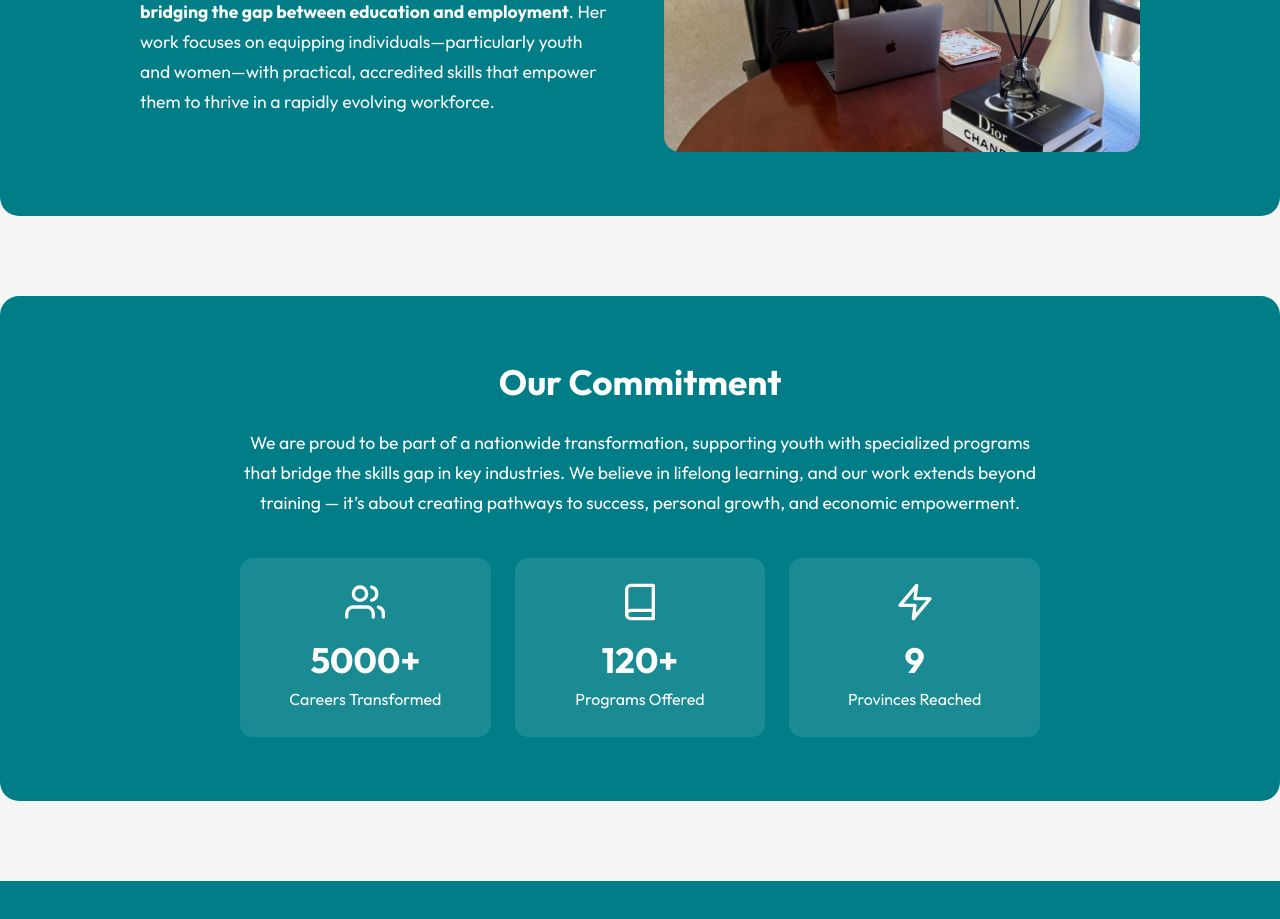
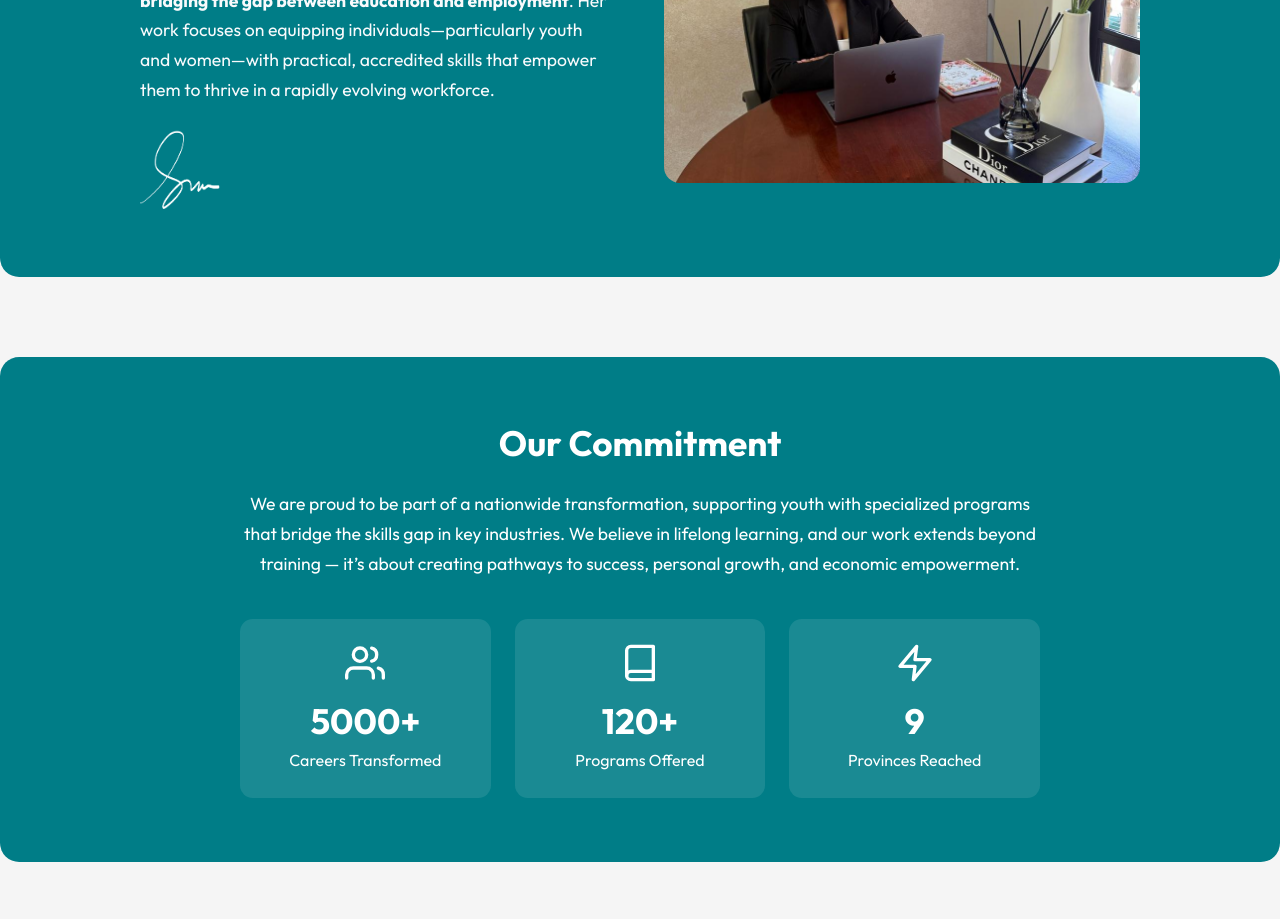
Before and after one commit to Siya-216270596/The-Third-Avenue, a React (Vite) app: page / in a window 1280 px wide. Shown: the part 4800-5719 px from the top of the page. Built offline with nearby package versions, Linux system fonts and the light colour scheme.

Commit message:
BEE and Signature changes

```diff
--- a/src/components/VisionAndMission/VisionAndMission.css
+++ b/src/components/VisionAndMission/VisionAndMission.css
@@ -165,6 +165,11 @@
   height: 50px;
   object-fit: contain;
   margin-top: 6px; /* Adjust if needed for alignment */
+}
+.img-signature-icon {
+  width: 80px;
+  height: 80px;
+  object-fit: contain;
 }
 .stat-card h3 {
   font-size: 1.8rem;
--- a/src/components/VisionAndMission/VisionAndMission.jsx
+++ b/src/components/VisionAndMission/VisionAndMission.jsx
@@ -26,7 +26,7 @@ import accountability_icon from '../../assets/Accountability.png'
 import care_icon from '../../assets/Care.png'
 import quality_icon from '../../assets/Quality.png'
 import respect_icon from '../../assets/Respect.png'
-import book_icon from '../../assets/book.png'
+import signature_icon from '../../assets/Signature.png'
 import compassion_icon from '../../assets/Compassion.png'
 
 
@@ -204,6 +204,8 @@ const VisionAndMission = () => {
               <p className="founder-story">
               Founder of <i>The Third Avenue</i> (est. 2016), Sandisiwe Mabongo is a passionate advocate for transformative education and inclusive development. With over 15 years of experience in the skills development sector, she has dedicated her career to <b>bridging the gap between education and employment</b>. Her work focuses on equipping individuals—particularly youth and women—with practical, accredited skills that empower them to thrive in a rapidly evolving workforce.
               </p>
+              <img src={signature_icon} alt="signature Icon" className="img-signature-icon" />
+
             </div>
 
             <div className="founder-image-container">
```
Also changed, not shown: src/assets/Signature.png, 1 other file (tests, documents, lock files or other folders).
